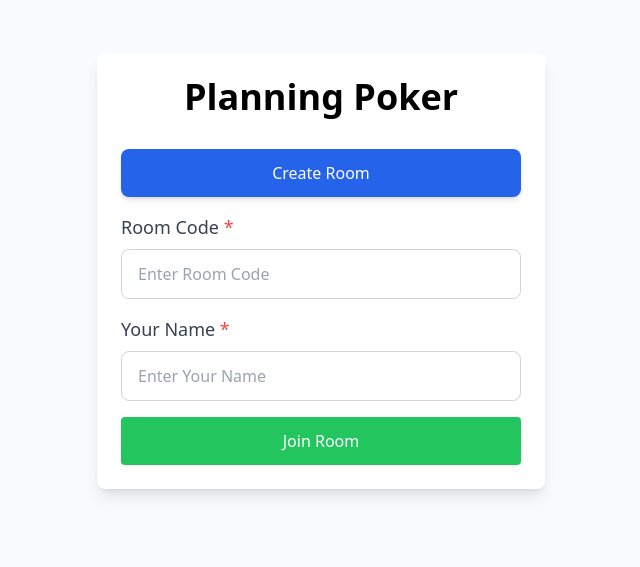
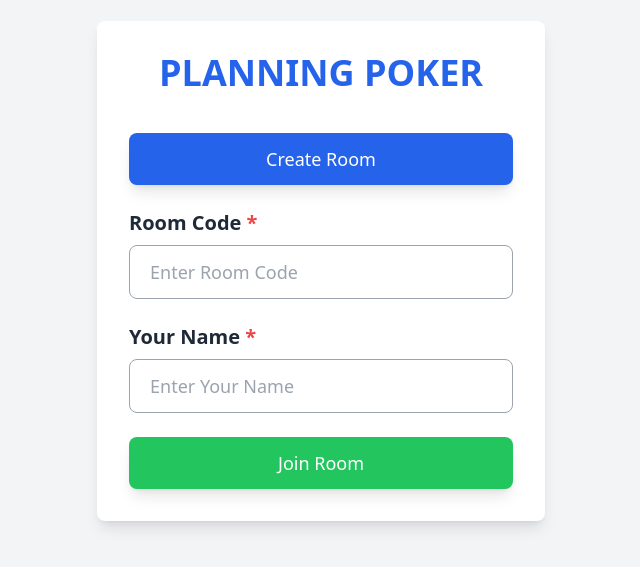
Before and after one commit to kumarnarendiran2000/Planning_Poker_App, a React (Vite) app in the folder frontend/planning-poker-app/: page / in a window 1280 px wide. Shown: the part 129-696 px from the top of the page, without its empty margins (319-959 px from the left). Built offline with nearby package versions, Linux system fonts and the light colour scheme.

Commit message:
Improved skins a better

```diff
--- a/frontend/planning-poker-app/src/LandingPage.tsx
+++ b/frontend/planning-poker-app/src/LandingPage.tsx
@@ -64,53 +64,51 @@ const LandingPage: React.FC = () => {
   };
 
   return (
-    <div className="flex flex-col items-center justify-center h-screen bg-gray-50">
-      <div className="bg-white shadow-lg rounded-lg p-6 max-w-md w-full">
-        <h1 className="text-4xl font-bold text-center mb-8">Planning Poker</h1>
+    <div className="flex flex-col items-center justify-center h-screen bg-gray-100">
+      <div className="bg-white shadow-lg rounded-lg p-8 max-w-md w-full">
+        <h1 className="text-4xl font-extrabold text-center text-blue-600 mb-10">PLANNING POKER</h1>
 
         {error.general && <p className="text-red-500 text-center mb-6">{error.general}</p>}
 
-        <div className="flex flex-col space-y-4">
+        <div className="flex flex-col space-y-6">
           <button
             onClick={handleCreateRoom}
-            className="bg-blue-600 hover:bg-blue-700 text-white py-3 px-4 rounded-lg transition duration-300 shadow-md"
+            className="bg-blue-600 hover:bg-blue-700 text-white py-3 px-5 text-lg rounded-lg transition duration-300 shadow-lg"
           >
             Create Room
           </button>
 
-          {/* Room Code Input */}
           <div className="relative">
-            <label className="block text-lg font-medium text-gray-700 mb-2">Room Code <span className="text-red-500">*</span></label>
+            <label className="block text-xl font-semibold text-gray-800 mb-2">Room Code <span className="text-red-500">*</span></label>
             <input
               type="text"
               placeholder="Enter Room Code"
               value={roomCode}
               onChange={(e) => setRoomCode(e.target.value)}
-              className={`border border-gray-300 py-3 px-4 rounded-lg w-full ${
-                error.roomCode ? 'border-red-500' : ''
-              } focus:outline-none focus:border-blue-500`}
+              className={`border border-gray-400 py-3 px-5 rounded-lg w-full text-lg focus:outline-none ${
+                error.roomCode ? 'border-red-500' : 'focus:border-blue-500'
+              }`}
             />
             {error.roomCode && <p className="text-red-500 text-sm mt-2">{error.roomCode}</p>}
           </div>
 
-          {/* Member Name Input */}
           <div className="relative">
-            <label className="block text-lg font-medium text-gray-700 mb-2">Your Name <span className="text-red-500">*</span></label>
+            <label className="block text-xl font-semibold text-gray-800 mb-2">Your Name <span className="text-red-500">*</span></label>
             <input
               type="text"
               placeholder="Enter Your Name"
               value={memberName}
               onChange={(e) => setMemberName(e.target.value)}
-              className={`border border-gray-300 py-3 px-4 rounded-lg w-full ${
-                error.memberName ? 'border-red-500' : ''
-              } focus:outline-none focus:border-blue-500`}
+              className={`border border-gray-400 py-3 px-5 rounded-lg w-full text-lg focus:outline-none ${
+                error.memberName ? 'border-red-500' : 'focus:border-blue-500'
+              }`}
             />
             {error.memberName && <p className="text-red-500 text-sm mt-2">{error.memberName}</p>}
           </div>
 
           <button
             onClick={handleJoinRoom}
-            className="bg-green-500 hover:bg-green-600 text-white py-3 px-4 rounded transition duration-300"
+            className="bg-green-500 hover:bg-green-600 text-white py-3 px-5 text-lg rounded-lg transition duration-300 shadow-lg"
           >
             Join Room
           </button>
--- a/frontend/planning-poker-app/src/RoomLobby.tsx
+++ b/frontend/planning-poker-app/src/RoomLobby.tsx
@@ -87,31 +87,37 @@ const RoomLobby: React.FC = () => {
   };
 
   return (
-    <div className="flex flex-col items-center justify-center h-screen bg-gray-50">
+    <div className="flex flex-col items-center justify-center h-screen bg-gray-100">
       <div className="bg-white shadow-lg rounded-lg p-8 w-full max-w-xl">
         <h1 className="text-4xl font-bold text-center mb-8">Room Code: {roomCode}</h1>
 
-        <div className="bg-gray-100 p-6 rounded-lg shadow-md mb-6">
-          <h2 className="text-2xl font-semibold mb-4 text-gray-800">Members in Room:</h2>
-          <ul className="space-y-4">
+        <div className="bg-gray-100 p-6 rounded-lg shadow-md mb-8">
+          <h2 className="text-3xl font-semibold text-gray-700 mb-6 text-center">Members in Room</h2>
+          <ul className="space-y-3">
             {members.map((member, index) => (
-              <li key={index} className="text-lg text-gray-800">{member}</li>
+              <li
+                key={index}
+                className="flex justify-between items-center bg-white p-4 rounded-lg shadow-sm"
+              >
+                <span className="text-lg font-medium text-gray-800">{member}</span>
+                {/* You can add an icon or status indicator here */}
+              </li>
             ))}
           </ul>
         </div>
 
         {isScrumMaster ? (
           <div className="text-center">
-            <p className="text-green-500 mb-4 text-xl ">You are the Scrum Master</p>
+            <p className="text-xl font-semibold text-green-500 mb-6">You are the Scrum Master</p>
             <button
               onClick={handleStartVoting}
-              className="w-full bg-blue-600 hover:bg-blue-700 text-white py-3 px-6 rounded-lg transition duration-300 shadow-md"
+              className="w-full bg-blue-600 hover:bg-blue-700 text-white py-3 px-6 rounded-lg transition duration-300 shadow-lg"
             >
               Start Voting
             </button>
           </div>
         ) : (
-          <p className="text-xl text-blue-600 text-center">You are a member: {memberName}</p>
+          <p className="text-xl text-blue-600 font-semibold text-center">You are a Member: {memberName}</p>
         )}
       </div>
     </div>
```
